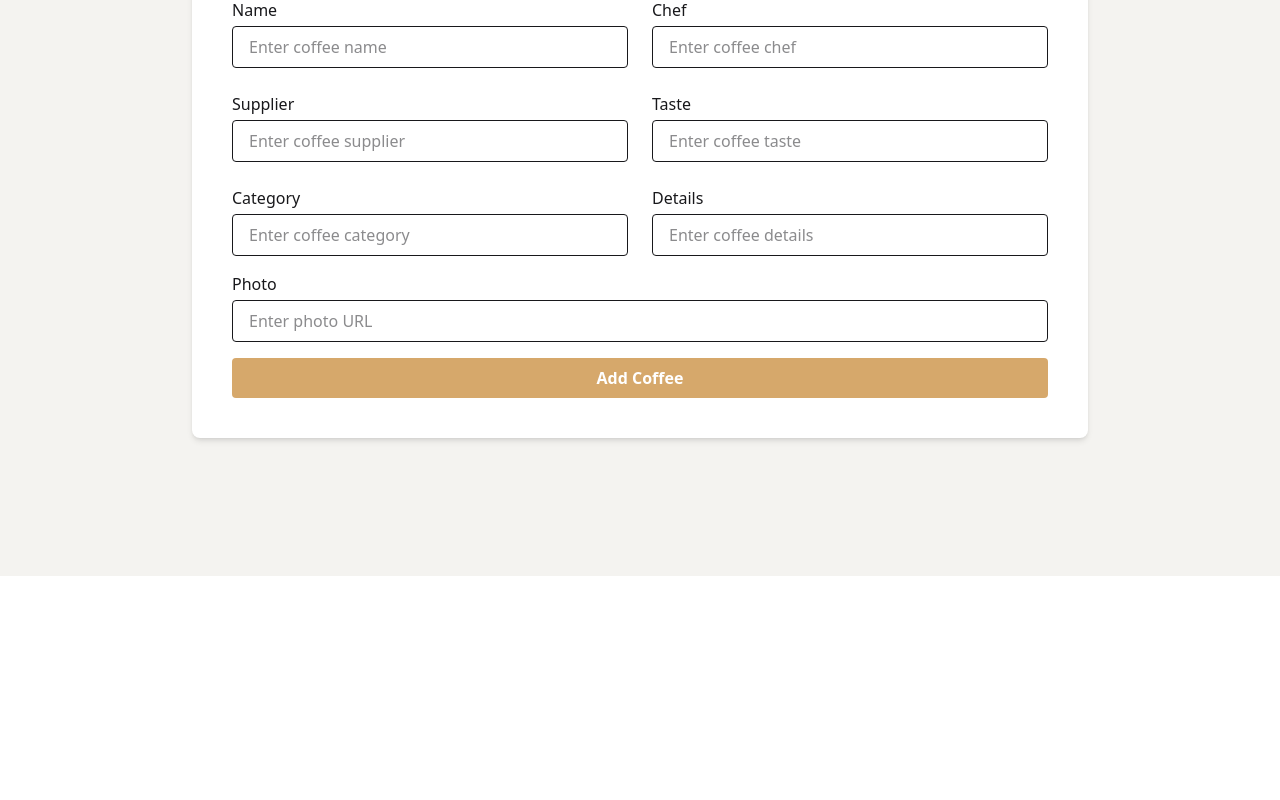
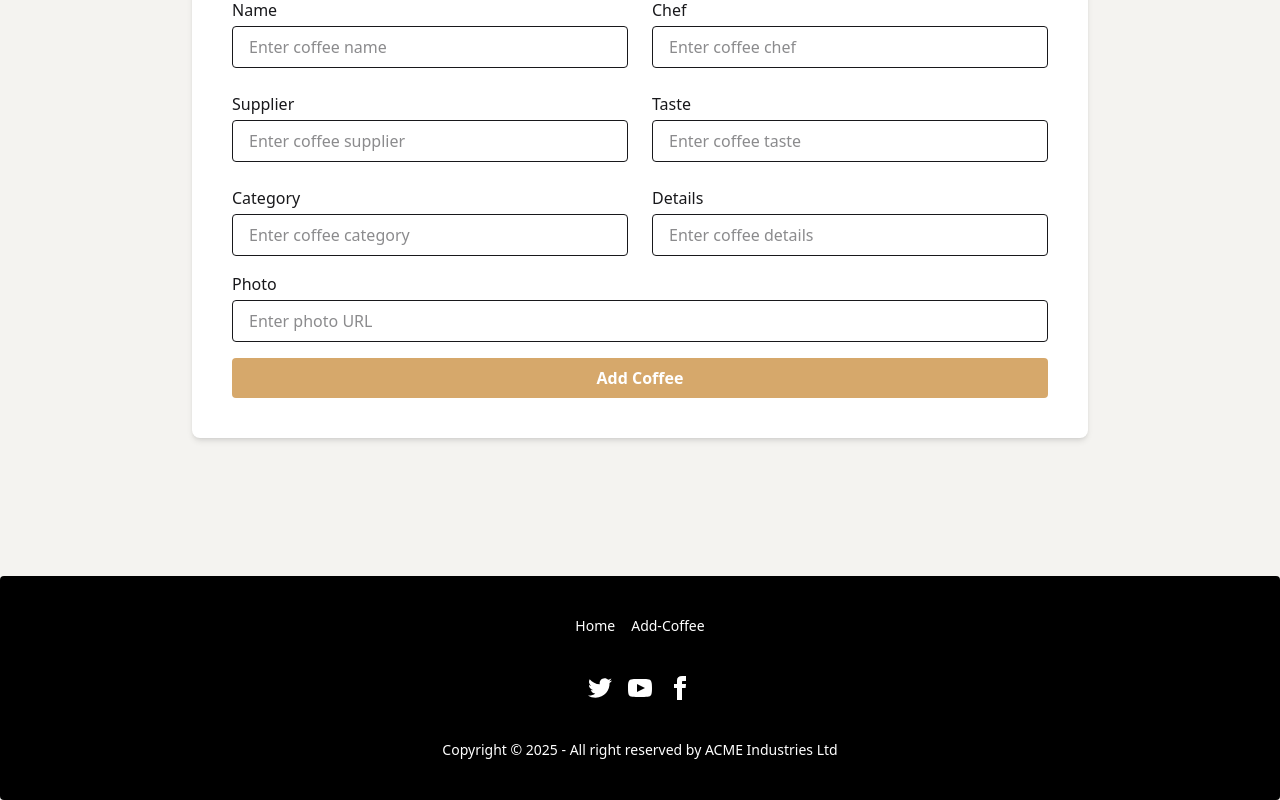
Before and after one commit to sadhin28/coffee-store-client, a React (Vite) app: page /add-coffee in a window 1280 px wide. Shown: the part 288-1088 px from the top of the page. Before the commit the page ends 864 px from the top, so only its background shows below. Built offline with nearby package versions, Linux system fonts and the light colour scheme.

Commit message:
added footer in coffee store

```diff
--- /dev/null
+++ b/src/component/Footer.jsx
@@ -0,0 +1,56 @@
+import React from 'react';
+import { Link } from 'react-router-dom';
+
+const Footer = () => {
+    return (
+       <footer className="footer footer-horizontal footer-center bg-black text-white rounded p-10">
+  <nav className="grid grid-flow-col gap-4">
+    <Link to='/'>Home</Link>
+    <Link to='/add-coffee'>Add-Coffee</Link>
+
+  </nav>
+  <nav>
+    <div className="grid grid-flow-col gap-4">
+      <a>
+        <svg
+          xmlns="http://www.w3.org/2000/svg"
+          width="24"
+          height="24"
+          viewBox="0 0 24 24"
+          className="fill-current">
+          <path
+            d="M24 4.557c-.883.392-1.832.656-2.828.775 1.017-.609 1.798-1.574 2.165-2.724-.951.564-2.005.974-3.127 1.195-.897-.957-2.178-1.555-3.594-1.555-3.179 0-5.515 2.966-4.797 6.045-4.091-.205-7.719-2.165-10.148-5.144-1.29 2.213-.669 5.108 1.523 6.574-.806-.026-1.566-.247-2.229-.616-.054 2.281 1.581 4.415 3.949 4.89-.693.188-1.452.232-2.224.084.626 1.956 2.444 3.379 4.6 3.419-2.07 1.623-4.678 2.348-7.29 2.04 2.179 1.397 4.768 2.212 7.548 2.212 9.142 0 14.307-7.721 13.995-14.646.962-.695 1.797-1.562 2.457-2.549z"></path>
+        </svg>
+      </a>
+      <a>
+        <svg
+          xmlns="http://www.w3.org/2000/svg"
+          width="24"
+          height="24"
+          viewBox="0 0 24 24"
+          className="fill-current">
+          <path
+            d="M19.615 3.184c-3.604-.246-11.631-.245-15.23 0-3.897.266-4.356 2.62-4.385 8.816.029 6.185.484 8.549 4.385 8.816 3.6.245 11.626.246 15.23 0 3.897-.266 4.356-2.62 4.385-8.816-.029-6.185-.484-8.549-4.385-8.816zm-10.615 12.816v-8l8 3.993-8 4.007z"></path>
+        </svg>
+      </a>
+      <a>
+        <svg
+          xmlns="http://www.w3.org/2000/svg"
+          width="24"
+          height="24"
+          viewBox="0 0 24 24"
+          className="fill-current">
+          <path
+            d="M9 8h-3v4h3v12h5v-12h3.642l.358-4h-4v-1.667c0-.955.192-1.333 1.115-1.333h2.885v-5h-3.808c-3.596 0-5.192 1.583-5.192 4.615v3.385z"></path>
+        </svg>
+      </a>
+    </div>
+  </nav>
+  <aside>
+    <p>Copyright © {new Date().getFullYear()} - All right reserved by ACME Industries Ltd</p>
+  </aside>
+</footer>
+    );
+};
+
+export default Footer;
--- a/src/layout/Root.jsx
+++ b/src/layout/Root.jsx
@@ -1,5 +1,6 @@
 import { Outlet } from "react-router-dom";
 import Navbar from "../component/Navbar";
+import Footer from "../component/Footer";
 
 const Root = () => {
     return (
@@ -10,6 +11,7 @@ const Root = () => {
             <div className="min-h-[68vh]">
                <Outlet></Outlet>
             </div>
+            <Footer></Footer>
         </div>
     );
 };
```
